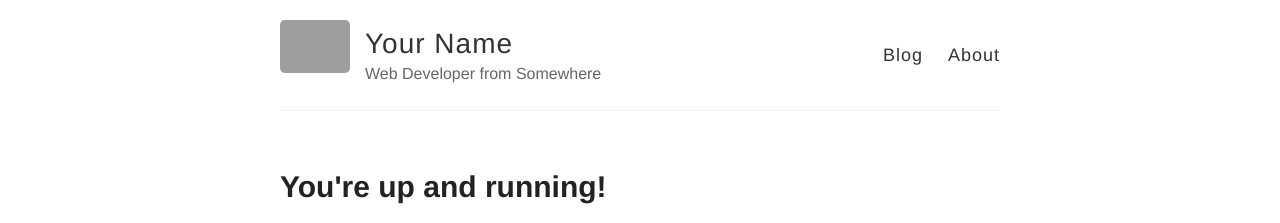
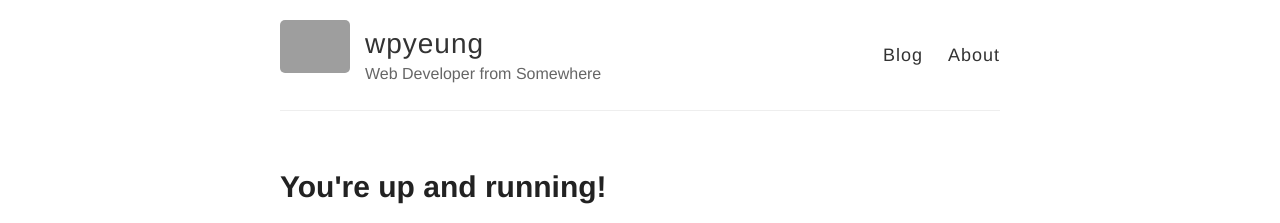
Before and after one commit to wpyeung/wpyeung.github.io, a Jekyll site: the page built from index.html, in a window 1280 px wide. Shown: the top 223 px of the page. Built offline with Jekyll 4.4.1, drawn with Linux system fonts in a browser that asks for light colours; Markdown is read by kramdown in place of the engine named in the settings; grey boxes are pictures that could not be loaded.

Commit message:
Update _config.yml

```diff
--- a/_config.yml
+++ b/_config.yml
@@ -3,7 +3,7 @@
 #
 
 # Name of your site (displayed in the header)
-name: Your Name
+name: wpyeung
 
 # Short bio or description (displayed in the header)
 description: Web Developer from Somewhere
```
